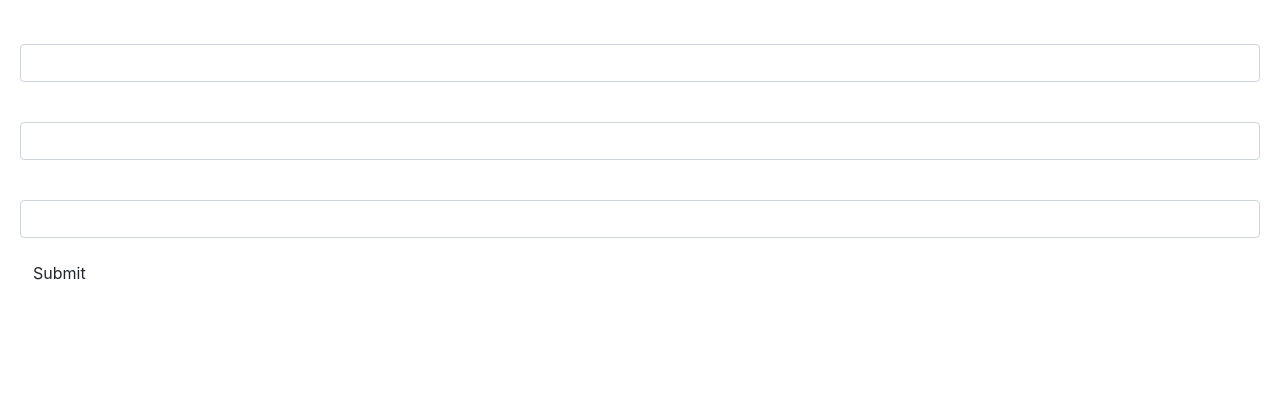
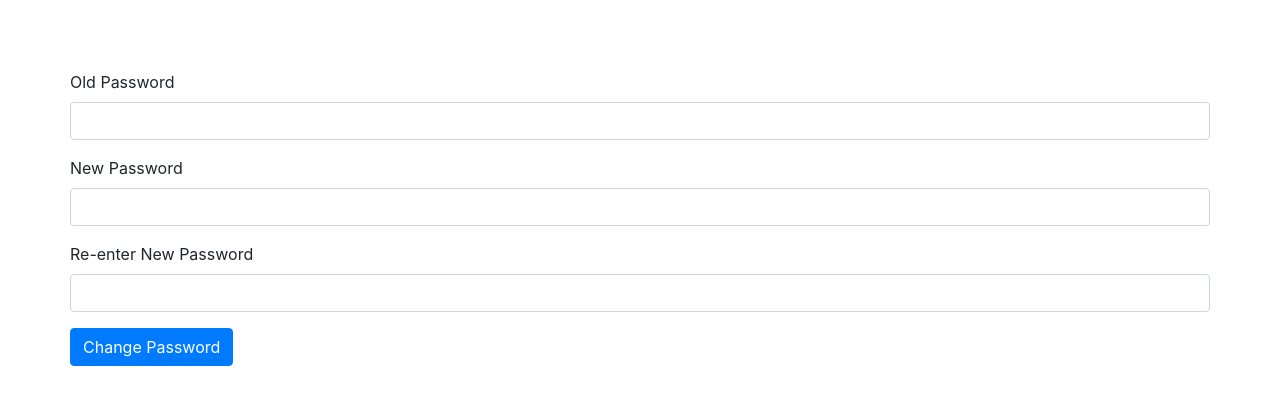
Before and after one commit to 3eggwhites/hello-world, an Angular app: page / in a window 1280 px wide. Shown: the top 404 px of the page. Built offline with nearby package versions, Linux system fonts and the light colour scheme.

Commit message:
exercise reactive form

```diff
--- a/src/app/common/validator/password-reset-validator.ts
+++ b/src/app/common/validator/password-reset-validator.ts
@@ -1,4 +1,11 @@
+import { ValidationErrors, AbstractControl } from "@angular/forms";
 
-export class PasswordResetValidator{
-
+export class PasswordResetValidator {
+  static mtachNewPasswords(control: AbstractControl): ValidationErrors | null {
+     if(!(control.get('newPassword') === control.get('confirmPassword'))){
+         return {noMatch: true};
+     }else{
+         return null;
+     }
+  }
 }
--- a/src/app/password-reset/password-reset.component.css
+++ b/src/app/password-reset/password-reset.component.css
@@ -0,0 +1,11 @@
+.enclosure{
+    padding: 50px;
+}
+
+.invalid-feedback {
+    display: block !important;
+    width: 100%;
+    margin-top: 0.25rem;
+    font-size: 80%;
+    color: #dc3545;
+}
--- a/src/app/password-reset/password-reset.component.html
+++ b/src/app/password-reset/password-reset.component.html
@@ -1,15 +1,63 @@
-<form action="">
-  <div class="form-group">
-    <label for="oldPassword"></label>
-    <input type="password" class="form-control" id="oldPassword" />
+<form [formGroup]="resetForm" (ngSubmit)="changePassword()">
+  <div class="enclosure">
+    <div class="form-group">
+      <label for="oldPassword">Old Password</label>
+      <input
+        formControlName="oldPassword"
+        type="password"
+        class="form-control"
+        [class.is-invalid]="oldPassword.invalid && oldPassword.touched"
+        id="oldPassword"
+      />
+      <div
+        *ngIf="oldPassword.errors.required && oldPassword.touched"
+        class="invalid-feedback"
+      >
+        Old Password is required.
+      </div>
+    </div>
+    <div formGroupName="resetGroup">
+      <div class="form-group">
+        <label for="newPassword">New Password</label>
+        <input
+          formControlName="newPassword"
+          type="password"
+          class="form-control"
+          [class.is-invalid]="newPassword.invalid && newPassword.touched"
+          id="newPassword"
+        />
+        <div
+          *ngIf="newPassword.errors.required && newPassword.touched"
+          class="invalid-feedback"
+        >
+          New Password is required.
+        </div>
+      </div>
+      <div class="form-group">
+        <label for="confirmPassword">Re-enter New Password</label>
+        <input
+          formControlName="confirmPassword"
+          type="password"
+          class="form-control"
+          [class.is-invalid]="
+            confirmPassword.invalid && confirmPassword.touched
+          "
+          id="confirmPassword"
+        />
+        <div
+          *ngIf="confirmPassword.errors.required && confirmPassword.touched"
+          class="invalid-feedback"
+        >
+          Please re-enter New Password.
+        </div>
+        <div
+          *ngIf="resetGroup.errors.noMatch && resetGroup.touched"
+          class="invalid-feedback"
+        >
+          Passwords don't match
+        </div>
+      </div>
+    </div>
+    <button class="btn btn-primary">Change Password</button>
   </div>
-  <div class="form-group">
-    <label for="newPassword"></label>
-    <input type="password" class="form-control" id="newPassword" />
-  </div>
-  <div class="form-group">
-    <label for="confirmPassword"></label>
-    <input type="password" class="form-control" id="confirmPassword" />
-  </div>
-  <button class="btn btn-primar">Submit</button>
 </form>
--- a/src/app/password-reset/password-reset.component.ts
+++ b/src/app/password-reset/password-reset.component.ts
@@ -1,12 +1,44 @@
-import { Component } from '@angular/core';
+import { PasswordResetValidator } from "./../common/validator/password-reset-validator";
+import { Validators, FormBuilder } from "@angular/forms";
+import { Component } from "@angular/core";
 
 @Component({
-  selector: 'password-reset',
-  templateUrl: './password-reset.component.html',
-  styleUrls: ['./password-reset.component.css']
+  selector: "password-reset",
+  templateUrl: "./password-reset.component.html",
+  styleUrls: ["./password-reset.component.css"]
 })
 export class PasswordResetComponent {
+  constructor(private formBuilder: FormBuilder) {}
 
-  constructor() { }
+  resetForm = this.formBuilder.group({
+    oldPassword: ["", Validators.required], //+asyncVAlidator for old password check
+    resetGroup: this.formBuilder.group(
+      {
+        newPassword: ["", Validators.required],
+        confirmPassword: ["", Validators.required]
+      },
+      { validator: PasswordResetValidator.mtachNewPasswords }
+    )
+  });
+
+  changePassword() {
+    console.log(this.resetForm);
+  }
+
+  get oldPassword(){
+    return this.resetForm.get('oldPassword');
+  }
+
+  get newPassword(){
+    return this.resetForm.get('resetGroup.newPassword');
+  }
+
+  get confirmPassword(){
+    return this.resetForm.get('resetGroup.confirmPassword');
+  }
+
+  get resetGroup(){
+    return this.resetForm.get('resetGroup');
+  }
 
 }
```
